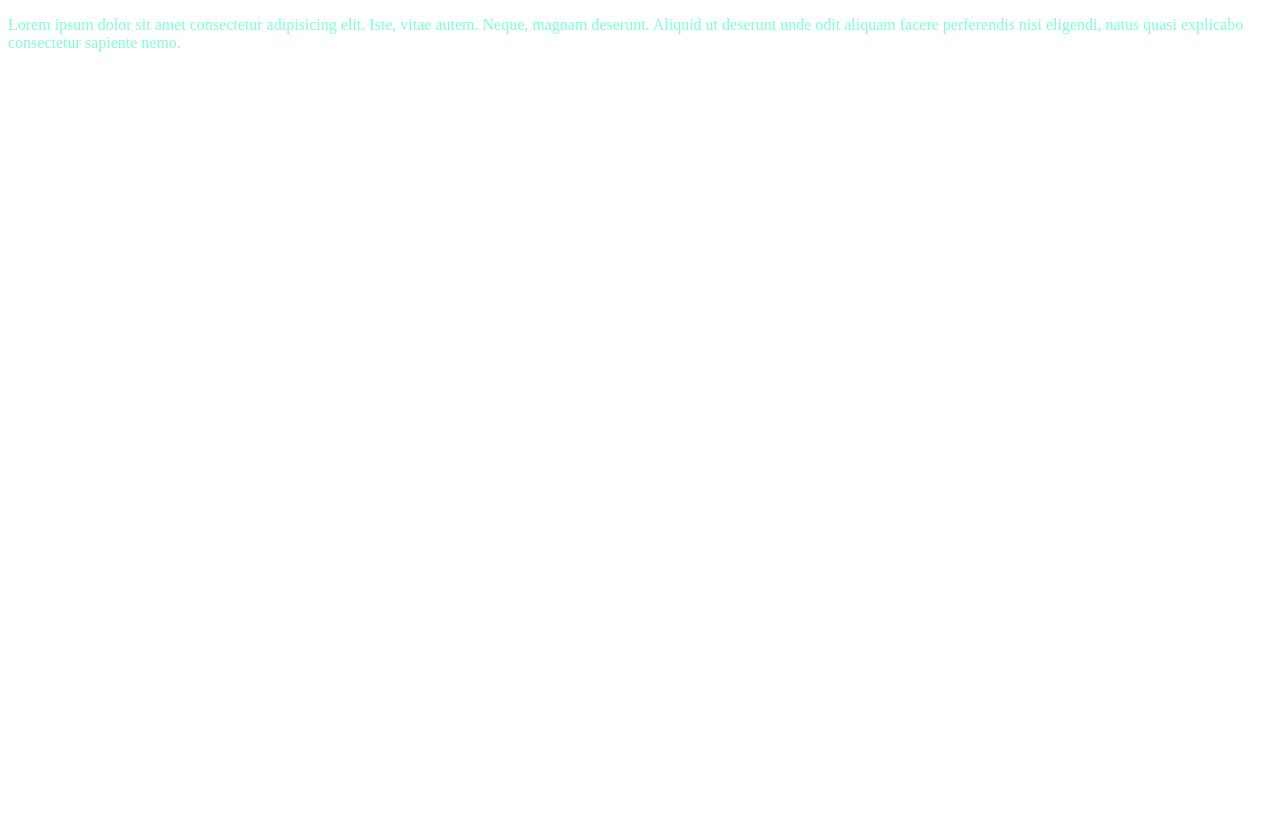
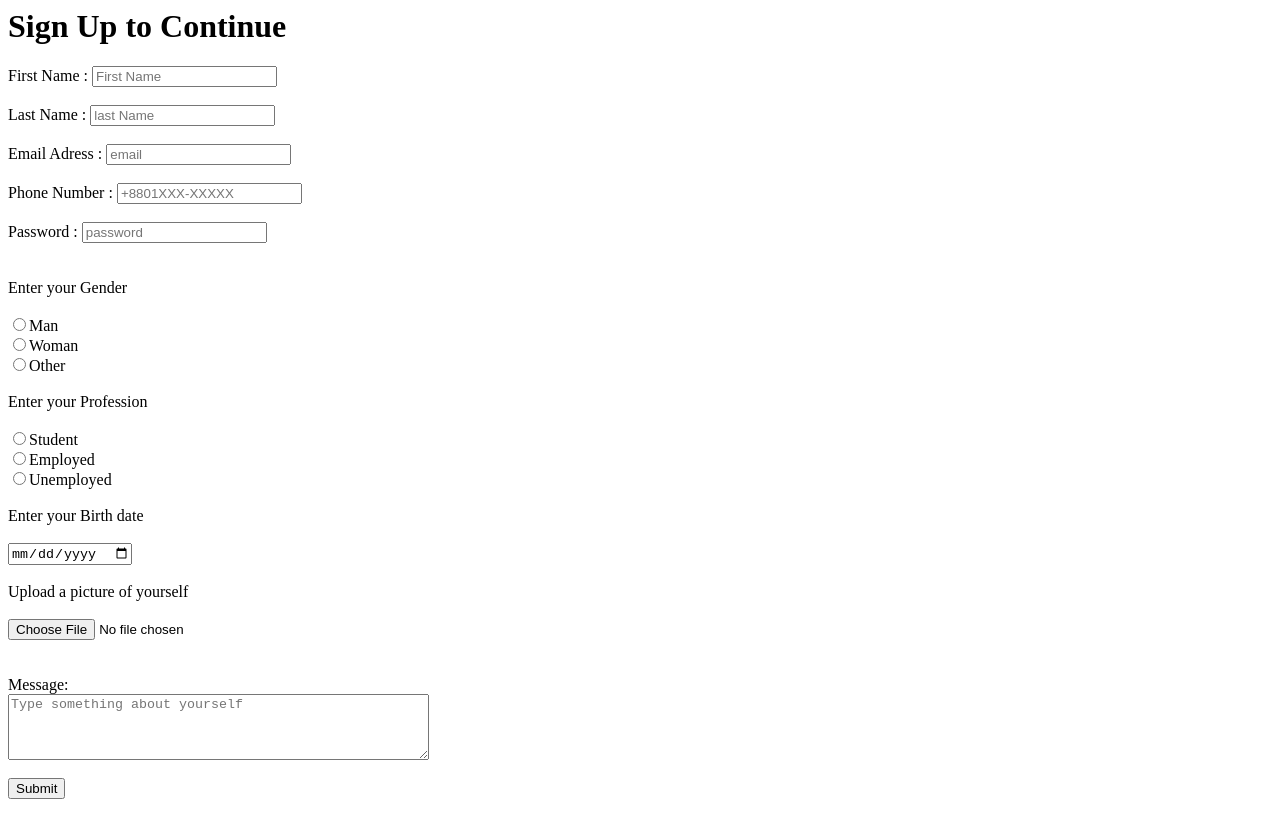
Before and after one commit to aialif10/my-first-github-repo, a plain HTML site: page index.html in a window 1280 px wide. Drawn offline with Linux system fonts and the light colour scheme.

Commit message:
added a form

```diff
--- a/index.html
+++ b/index.html
@@ -1,18 +1,41 @@
-<!DOCTYPE html>
-<html lang="en">
-<head>
-    <meta charset="UTF-8">
-    <meta name="viewport" content="width=device-width, initial-scale=1.0">
-    <title>My First Ever Github Repo</title>
-    <style>
-        .blog{
-            color: aquamarine;
-        }
-    </style>
-</head>
-<body>
-    <div>
-        <p class="blog">Lorem ipsum dolor sit amet consectetur adipisicing elit. Iste, vitae autem. Neque, magnam deserunt. Aliquid ut deserunt unde odit aliquam facere perferendis nisi eligendi, natus quasi explicabo consectetur sapiente nemo.</p>
-    </div>
-</body>
-</html>
+<h1>Sign Up to Continue</h1>
+<form>
+
+    <label for="Enter your first Name">First Name :</label>
+    <input type="text" name="First name" required="name" placeholder="First Name"> <br><br>
+
+    <label for="Enter your last Name">Last Name :</label>
+    <input type="text" name="last name" required="Last Name" placeholder="last Name"> <br><br>
+
+    <label for="Email">Email Adress :</label>
+    <input type="email" name="email" required="Email" placeholder="email"> <br><br>
+
+    <label for="Phone Number">Phone Number :</label>
+    <input type="Phone Number" name="Phone Number" required="Phone Number" placeholder="+8801XXX-XXXXX"> <br><br>
+
+    <label for="Enter Password">Password :</label>
+    <input type="password" name="password" required="Password" placeholder="password"> <br><br>
+
+
+<input: type="reset" value="reset"> <br>
+
+<label for="">Enter your Gender</label> <br><br>
+<input type="radio" name="Gender" value="Man">Man <br>
+<input type="radio" name="Gender" value="Woman">Woman <br>
+<input type="radio" name="Gender" value="Other">Other <br> <br>
+
+<label for="">Enter your Profession</label> <br><br>
+<input type="radio" name="Profession" value="Student">Student <br>
+<input type="radio" name="Profession" value="Employed">Employed <br>
+<input type="radio" name="Profession" value="Unemployed">Unemployed<br>
+<br>
+<label for="Birth date">Enter your Birth date</label> <br><br>
+<input type="date" name="" id="">
+<br><br>
+<label for="File">Upload a picture of yourself</label> <br><br>
+<input type="file" name="" id=""> <br><br><br>
+
+<label for="message">Message:</label><br>
+    <textarea id="message" name="message" rows="4" cols="50" placeholder="Type something about yourself" required></textarea><br><br>
+
+    <button type="submit">Submit</button><br>
```
